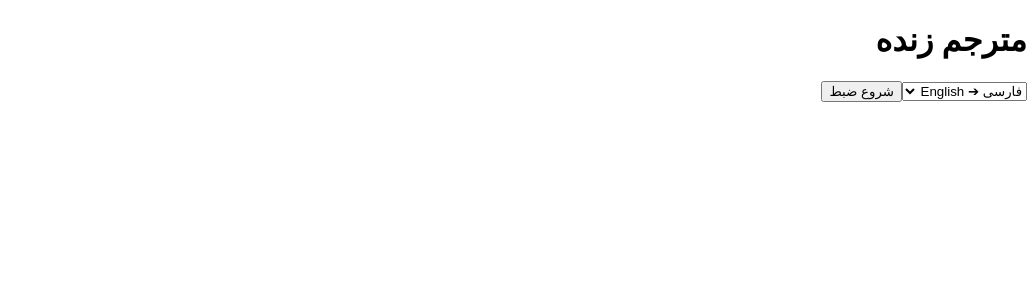
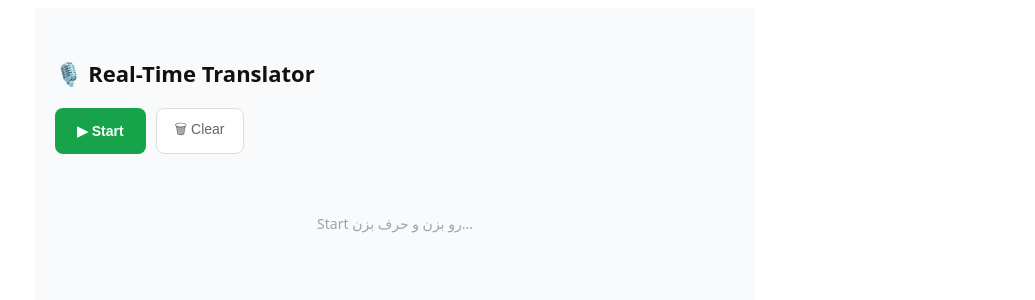
Before and after one commit to hosseinayoubi/enfa, a Next.js app: page / in a window 1280 px wide. Shown: the top 300 px of the page, without its empty margins (245-1280 px from the left). Built offline with nearby package versions, Linux system fonts and the light colour scheme.

Commit message:
Update index.jsx

```diff
--- a/pages/index.jsx
+++ b/pages/index.jsx
@@ -1,178 +1,235 @@
-import React, { useState, useEffect, useRef, useCallback } from "react";
+import { useState, useRef, useCallback } from "react";
 
-const RealTimeTranslator = () => {
-  const [isRecording, setIsRecording] = useState(false);
-  const [lang, setLang] = useState("fa-IR");
+export default function Home() {
+  const [isListening, setIsListening] = useState(false);
+  const [interimTranscript, setInterimTranscript] = useState("");
   const [sentences, setSentences] = useState([]);
-  const [interimText, setInterimText] = useState("");
-  const [error, setError] = useState(null);
+  const [liveTranslation, setLiveTranslation] = useState("");
 
   const recognitionRef = useRef(null);
-  const silenceTimerRef = useRef(null);
-  const scrollRef = useRef(null);
-  const langRef = useRef(lang);
+  const isListeningRef = useRef(false); // ✅ FIX: جلوی قطع شدن رو می‌گیره
+  const liveTimerRef = useRef(null);
+  const idCounterRef = useRef(0);
 
-  // اسکرول خودکار به آخرین جمله
-  useEffect(() => {
-    if (scrollRef.current) {
-      scrollRef.current.scrollTop = scrollRef.current.scrollHeight;
-    }
-  }, [sentences, interimText]);
-
-  // تابع ارسال به API با مدیریت خطا
-  const translateText = async (text, id) => {
+  // ترجمه نهایی جمله کامل
+  const translateSentence = async (id, text) => {
     try {
-      const response = await fetch("/api/translate", {
+      const res = await fetch("/api/translate", {
         method: "POST",
         headers: { "Content-Type": "application/json" },
-        body: JSON.stringify({
-          text,
-          sourceLang: langRef.current.split('-')[0]
-        }),
+        body: JSON.stringify({ text }),
       });
-
-      if (!response.ok) throw new Error("API Error");
-      const data = await response.json();
-
-      setSentences(prev => prev.map(s =>
-        s.id === id ? { ...s, translation: data.translation, loading: false } : s
-      ));
-    } catch (err) {
-      setSentences(prev => prev.map(s =>
-        s.id === id ? { ...s, translation: "❌ خطا در ترجمه", loading: false } : s
-      ));
+      const data = await res.json();
+      setSentences((prev) =>
+        prev.map((s) =>
+          s.id === id ? { ...s, translation: data.translation } : s
+        )
+      );
+    } catch (e) {
+      console.error("translateSentence error:", e);
     }
   };
 
-  const processText = (text) => {
-    const cleanText = text.trim();
-    if (!cleanText || cleanText.length < 2) return;
+  // ترجمه زنده روی interim
+  const liveTranslate = useCallback(async (text) => {
+    try {
+      const res = await fetch("/api/translate", {
+        method: "POST",
+        headers: { "Content-Type": "application/json" },
+        body: JSON.stringify({ text }),
+      });
+      if (!res.ok) return;
+      const data = await res.json();
+      setLiveTranslation(data.translation);
+    } catch (e) {
+      console.error("liveTranslate error:", e);
+    }
+  }, []);
 
-    const id = Math.random().toString(36).substr(2, 9);
-    setSentences(prev => [...prev, { id, text: cleanText, translation: "در حال ترجمه...", loading: true }]);
-    translateText(cleanText, id);
-  };
+  // debounce 300ms روی interim
+  const handleInterim = useCallback(
+    (text) => {
+      clearTimeout(liveTimerRef.current);
+      liveTimerRef.current = setTimeout(() => {
+        if (text.trim().length > 4) liveTranslate(text);
+      }, 300);
+    },
+    [liveTranslate]
+  );
 
-  const startSpeech = useCallback(() => {
-    const SpeechRecognition = window.SpeechRecognition || window.webkitSpeechRecognition;
-    if (!SpeechRecognition) {
-      setError("مرورگر شما از SpeechRecognition پشتیبانی نمی‌کند.");
+  // ثبت جمله نهایی
+  const commitSentence = useCallback((text) => {
+    const clean = text.trim();
+    if (!clean) return;
+
+    clearTimeout(liveTimerRef.current);
+    setLiveTranslation("");
+    setInterimTranscript("");
+
+    const newId = ++idCounterRef.current;
+    setSentences((prev) => [
+      ...prev,
+      { id: newId, original: clean, translation: "..." },
+    ]);
+    translateSentence(newId, clean);
+  }, []);
+
+  const startListening = () => {
+    const SR = window.SpeechRecognition || window.webkitSpeechRecognition;
+    if (!SR) {
+      alert("Chrome لازمه (SpeechRecognition)");
       return;
     }
 
-    const rec = new SpeechRecognition();
-    rec.lang = langRef.current;
+    const rec = new SR();
     rec.continuous = true;
     rec.interimResults = true;
+    rec.lang = "fa-IR";
 
-    rec.onresult = (event) => {
+    rec.onresult = (e) => {
       let interim = "";
-      for (let i = event.resultIndex; i < event.results.length; i++) {
-        const transcript = event.results[i][0].transcript;
-        if (event.results[i].isFinal) {
-          processText(transcript);
+      for (let i = e.resultIndex; i < e.results.length; i++) {
+        const result = e.results[i];
+        if (result.isFinal) {
+          const finalText = result[0].transcript.trim();
+          if (finalText) commitSentence(finalText);
         } else {
-          interim += transcript;
+          interim += result[0].transcript;
         }
       }
-      setInterimText(interim);
-
-      // تایمر هوشمند سکوت: اگر ۵۰۰ میلی‌ثانیه حرف نزند، متن موقت را نهایی فرض کن
-      clearTimeout(silenceTimerRef.current);
-      if (interim.trim()) {
-        silenceTimerRef.current = setTimeout(() => {
-          processText(interim);
-          setInterimText("");
-        }, 500);
+      if (interim) {
+        setInterimTranscript(interim);
+        handleInterim(interim); // real-time translation
       }
     };
 
-    rec.onend = () => {
-      if (isRecording) rec.start(); // راه اندازی مجدد برای پایداری
+    rec.onerror = (e) => {
+      if (e.error === "aborted") return;
+      console.error("SpeechRecognition error:", e.error);
     };
 
+    // ✅ FIX: از ref استفاده می‌کنه نه state
+    // چون state داخل closure کهنه‌ست، ref همیشه لحظه‌ایه
+    rec.onend = () => {
+      if (isListeningRef.current) rec.start();
+    };
+
+    rec.start();
     recognitionRef.current = rec;
-    rec.start();
-  }, [isRecording]);
+    isListeningRef.current = true; // ✅ اول ref
+    setIsListening(true);
+  };
 
-  const toggleRecording = () => {
-    if (isRecording) {
-      recognitionRef.current?.stop();
-      setIsRecording(false);
-      setInterimText("");
-    } else {
-      setSentences([]);
-      setIsRecording(true);
-      setError(null);
-      startSpeech();
-    }
+  const stopListening = () => {
+    isListeningRef.current = false; // ✅ اول ref — قبل از stop
+    setIsListening(false);
+    recognitionRef.current?.stop();
+    clearTimeout(liveTimerRef.current);
+    setInterimTranscript("");
+    setLiveTranslation("");
+  };
+
+  const clearAll = () => {
+    setSentences([]);
+    setInterimTranscript("");
+    setLiveTranslation("");
   };
 
   return (
-    <div className="flex flex-col h-screen bg-gray-100 p-4 font-sans text-right" dir="rtl">
-      {/* Header */}
-      <div className="bg-white p-4 rounded-2xl shadow-sm mb-4 flex justify-between items-center">
-        <div className="flex items-center gap-3">
-          <div className={`w-3 h-3 rounded-full ${isRecording ? 'bg-red-500 animate-ping' : 'bg-gray-300'}`} />
-          <h1 className="text-lg font-bold text-gray-700">مترجم زنده</h1>
-        </div>
+    <div style={styles.page}>
+      <h2 style={styles.title}>🎙️ Real-Time Translator</h2>
 
-        <div className="flex gap-2">
-          <select
-            onChange={(e) => { setLang(e.target.value); langRef.current = e.target.value; }}
-            className="bg-gray-50 border-none text-sm p-2 rounded-lg outline-none"
-          >
-            <option value="fa-IR">فارسی ➔ English</option>
-            <option value="en-US">English ➔ فارسی</option>
-          </select>
-
-          <button
-            onClick={toggleRecording}
-            className={`px-6 py-2 rounded-xl font-medium transition-all ${
-              isRecording ? "bg-red-50 text-red-600 border border-red-200" : "bg-blue-600 text-white"
-            }`}
-          >
-            {isRecording ? "توقف" : "شروع ضبط"}
-          </button>
-        </div>
+      <div style={styles.controls}>
+        <button
+          onClick={isListening ? stopListening : startListening}
+          style={{
+            ...styles.btn,
+            background: isListening ? "#dc2626" : "#16a34a",
+          }}
+        >
+          {isListening ? "⏹ Stop" : "▶ Start"}
+        </button>
+        <button onClick={clearAll} style={styles.btnSecondary}>
+          🗑 Clear
+        </button>
       </div>
 
-      {/* Main Chat Area */}
-      <div
-        ref={scrollRef}
-        className="flex-1 overflow-y-auto space-y-4 px-2 pb-20"
-      >
-        {sentences.map((s) => (
-          <div key={s.id} className="animate-in fade-in slide-in-from-bottom-2 duration-300">
-            <div className="bg-white p-4 rounded-2xl rounded-tr-none shadow-sm inline-block max-w-[90%] min-w-[150px]">
-              <p className="text-gray-500 text-xs mb-1">شما گفتید:</p>
-              <p className="text-gray-800 mb-2">{s.text}</p>
-              <div className="border-t pt-2 mt-2">
-                <p className="text-gray-500 text-xs mb-1">ترجمه:</p>
-                <p className={`text-blue-600 font-medium ${s.loading ? 'animate-pulse' : ''}`}>
-                  {s.translation}
-                </p>
-              </div>
-            </div>
+      {/* نمایش زنده */}
+      {(interimTranscript || liveTranslation) && (
+        <div style={styles.liveBox}>
+          {interimTranscript && (
+            <p style={styles.interim}>🎤 {interimTranscript}</p>
+          )}
+          {liveTranslation && (
+            <p style={styles.live}>🌐 {liveTranslation}</p>
+          )}
+        </div>
+      )}
+
+      {/* تاریخچه */}
+      <div style={styles.list}>
+        {sentences.length === 0 && (
+          <p style={styles.empty}>Start رو بزن و حرف بزن...</p>
+        )}
+        {[...sentences].reverse().map((s) => (
+          <div key={s.id} style={styles.item}>
+            <p style={styles.original}>🗣 {s.original}</p>
+            <p style={styles.translated}>
+              {s.translation === "..." ? "⏳ ترجمه..." : `🌍 ${s.translation}`}
+            </p>
           </div>
         ))}
-
-        {/* Interim Text (Live feedback) */}
-        {interimText && (
-          <div className="flex justify-start">
-            <div className="bg-blue-50 border border-blue-100 p-3 rounded-2xl italic text-blue-400">
-              {interimText}...
-            </div>
-          </div>
-        )}
       </div>
-
-      {error && (
-        <div className="fixed bottom-24 left-4 right-4 bg-red-500 text-white p-3 rounded-lg text-center shadow-lg">
-          {error}
-        </div>
-      )}
     </div>
   );
+}
+
+const styles = {
+  page: {
+    maxWidth: 680,
+    margin: "0 auto",
+    padding: "32px 20px",
+    fontFamily: "system-ui, sans-serif",
+    background: "#f9fafb",
+    minHeight: "100vh",
+  },
+  title: { fontSize: 22, fontWeight: 700, marginBottom: 20, color: "#111" },
+  controls: { display: "flex", gap: 10, marginBottom: 20 },
+  btn: {
+    padding: "10px 22px",
+    border: "none",
+    borderRadius: 8,
+    color: "#fff",
+    fontSize: 14,
+    fontWeight: 600,
+    cursor: "pointer",
+  },
+  btnSecondary: {
+    padding: "10px 18px",
+    border: "1px solid #ddd",
+    borderRadius: 8,
+    background: "#fff",
+    fontSize: 14,
+    cursor: "pointer",
+    color: "#666",
+  },
+  liveBox: {
+    background: "#eff6ff",
+    border: "1px solid #bfdbfe",
+    borderRadius: 10,
+    padding: "14px 18px",
+    marginBottom: 16,
+  },
+  interim: { margin: 0, color: "#1d4ed8", fontSize: 14, marginBottom: 6 },
+  live: { margin: 0, color: "#b45309", fontSize: 15, fontWeight: 500 },
+  list: { display: "flex", flexDirection: "column", gap: 10 },
+  item: {
+    background: "#fff",
+    border: "1px solid #e5e7eb",
+    borderRadius: 10,
+    padding: "14px 18px",
+  },
+  original: { margin: 0, color: "#374151", fontSize: 14, marginBottom: 6 },
+  translated: { margin: 0, color: "#065f46", fontSize: 15, fontWeight: 500 },
+  empty: { textAlign: "center", color: "#9ca3af", marginTop: 40, fontSize: 14 },
 };
-export default RealTimeTranslator;
```
